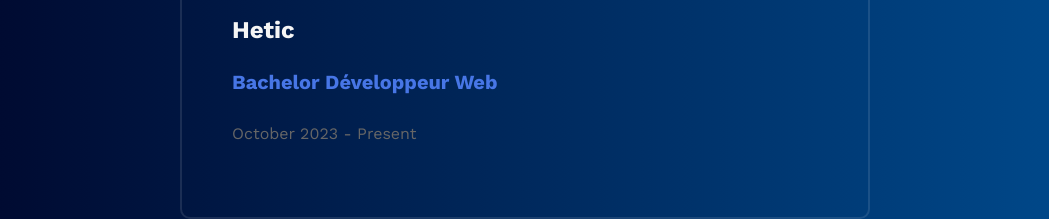
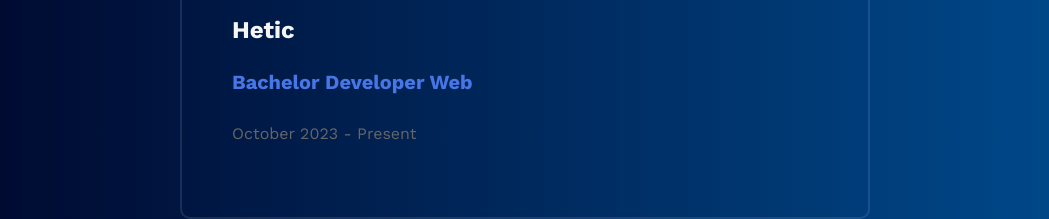
Before and after one commit to matteoLED/matteoLED-profile, a React (Create React App) app: page / in a window 1280 px wide. Shown: the part 1646-1865 px from the top of the page, without its empty margins (115-1164 px from the left). Built offline with nearby package versions, Linux system fonts and the light colour scheme.

Commit message:
fix word

```diff
--- a/src/components/Education/Education.jsx
+++ b/src/components/Education/Education.jsx
@@ -4,7 +4,7 @@
 const education = [
   {
     company: "Hetic",
-    role: "Bachelor Développeur Web",
+    role: "Bachelor Developer Web",
     date: "October 2023 - Present",
     description: [],
   },
```
